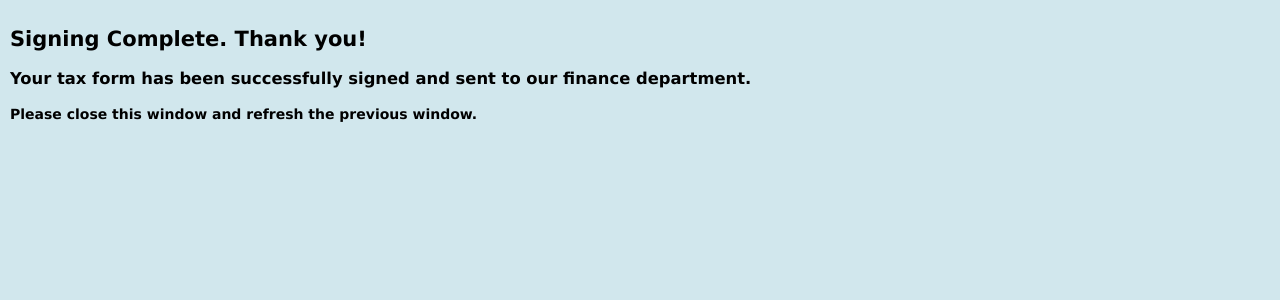
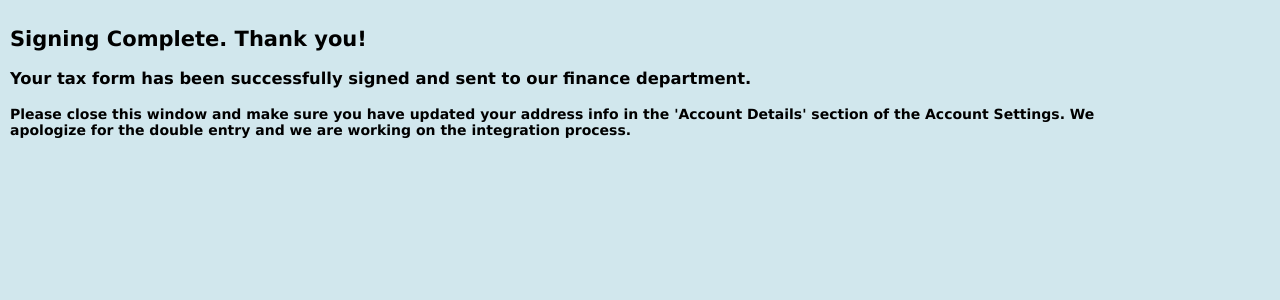
Before and after one commit to cloudspokes/Docusign-Embedded-Signing, a Node server app: template views/SigningComplete/success.jade in a window 1280 px wide. Shown: the top 300 px of the page. Run offline with Node 20, Linux system fonts and the light colour scheme; the template is opened without the code that fills it, so the values that code supplies are empty.

Commit message:
added instructions about filling out address

```diff
--- a/views/SigningComplete/success.jade
+++ b/views/SigningComplete/success.jade
@@ -5,4 +5,4 @@ block content
   div.wrapper
     h2 Signing Complete. Thank you!
     h3 Your tax form has been successfully signed and sent to our finance department.
-    h4 Please close this window and refresh the previous window.
+    h4 Please close this window and make sure you have updated your address info in the 'Account Details' section of the Account Settings. We apologize for the double entry and we are working on the integration process.
```
